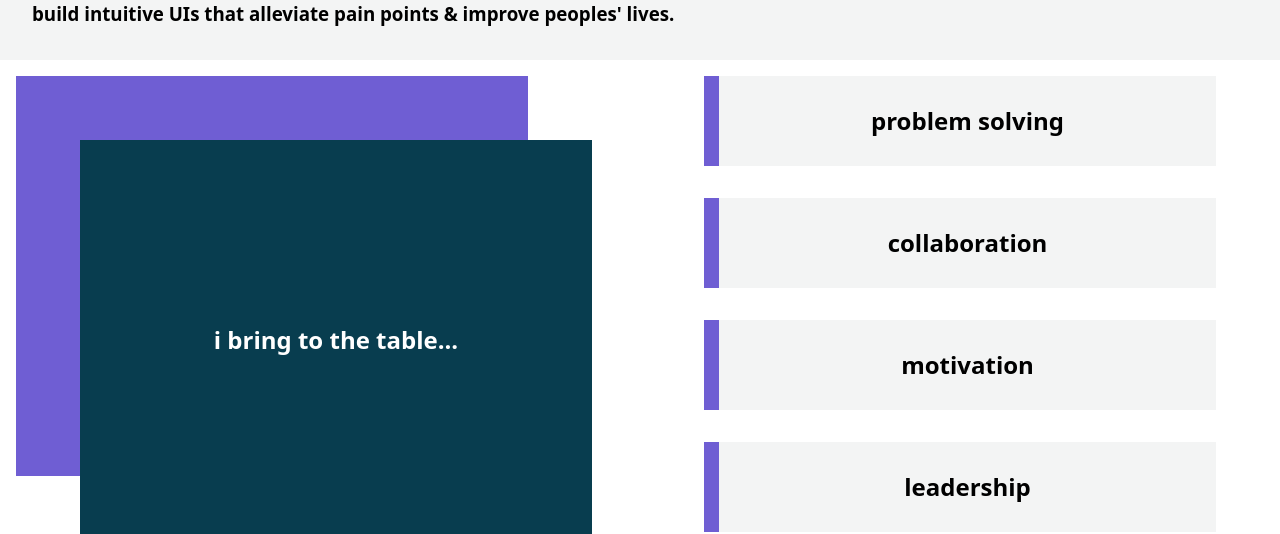
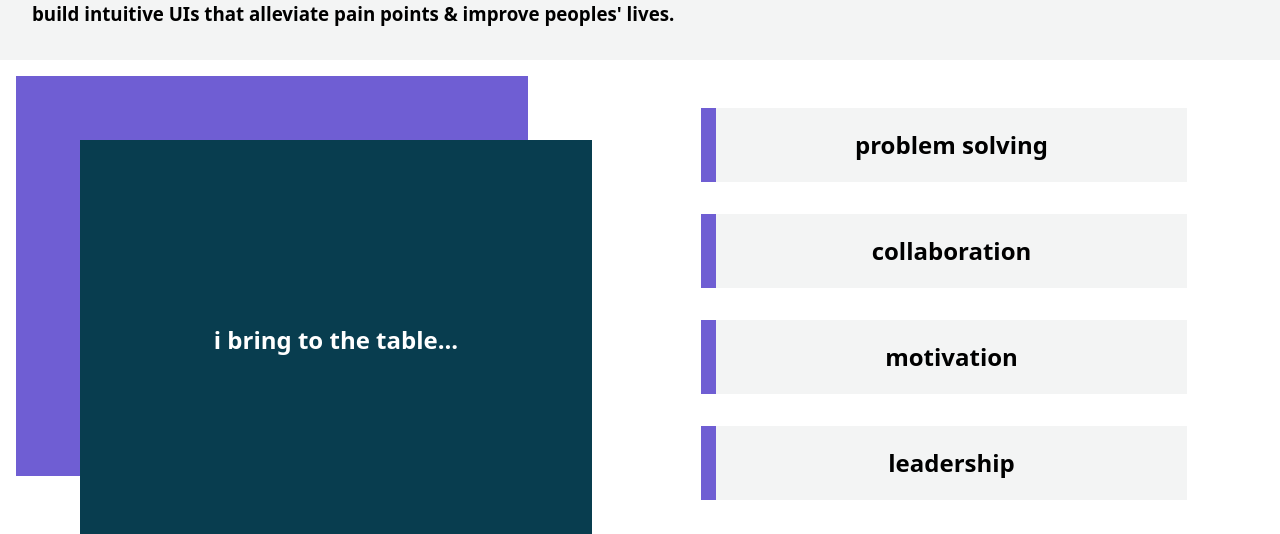
Before and after one commit to jonathanbutler7/portfolio, a React (Create React App) app: page / in a window 1280 px wide. Shown: the part 304-838 px from the top of the page. Built offline with nearby package versions, Linux system fonts and the light colour scheme; the HTML template or start-up script is replaced by a standard one.

Commit message:
fixed unclickable button links in Card.js

```diff
--- a/src/components/Card.js
+++ b/src/components/Card.js
@@ -5,7 +5,7 @@ import Context from '../store/context';
 function Card({ project }) {
   const { isDarkMode } = useContext(Context);
   const { title, icon, technologies, code, live } = project;
-  console.log(code, live)
+
   return (
     <div className={isDarkMode ? styles.darkCard : styles.card}>
       <div className={styles.circle}>{icon}</div>
@@ -16,16 +16,16 @@ function Card({ project }) {
         <p>{technologies}</p>
       </div>
       <div className={styles.buttonContainer}>
-        <button>
-          <a href={code} target='blank'>
+        <a href={code} target='blank'>
+          <button>
             <code>code</code>
-          </a>
-        </button>
-        <button>
-          <a href={live} target='blank'>
+          </button>
+        </a>
+        <a href={live} target='blank'>
+          <button>
             <code>live</code>
-          </a>
-        </button>
+          </button>
+        </a>
       </div>
     </div>
   );
--- a/src/components/Skill.module.scss
+++ b/src/components/Skill.module.scss
@@ -1,6 +1,7 @@
 .main,
 .mainDark {
     height: 20%;
+    // height: 8rem;
     width: 80%;
     margin: 1rem;
     display: flex;
--- a/src/components/SoftSkills.module.scss
+++ b/src/components/SoftSkills.module.scss
@@ -64,6 +64,10 @@
     }
 }
 
+.right {
+    padding: 2rem;
+}
+
 .greenBox,
 .lightBox,
 .purpleBox {
```
Also changed, not shown: 1 other file (tests, documents, lock files or other folders).
